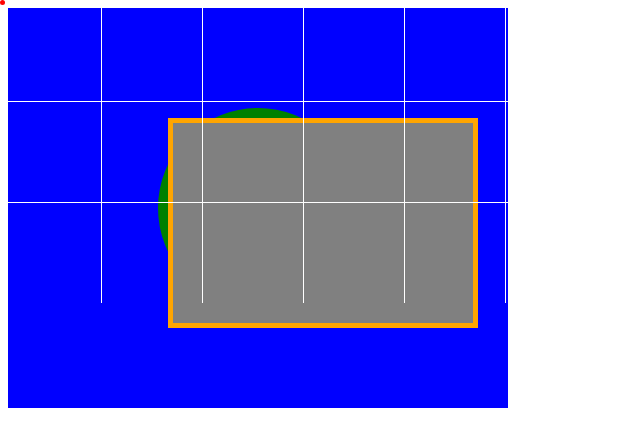
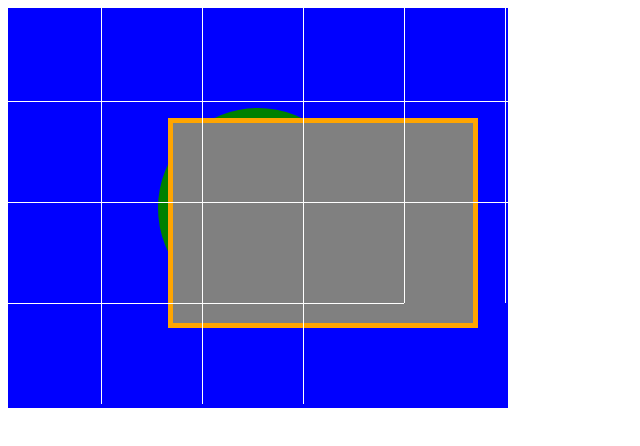
Before and after one commit to androidoverlord/react-resize, a React app: page / in a window 1280 px wide. Shown: the top 446 px of the page, without its empty margins (0-640 px from the left). Built offline with nearby package versions, Linux system fonts and the light colour scheme.

Commit message:
Woprkign through this fucking positioning

```diff
--- a/src/Grid/index.jsx
+++ b/src/Grid/index.jsx
@@ -1,19 +1,20 @@
-import React from 'react'
-import styled from 'styled-components'
+import React from "react";
+import styled from "styled-components";
 
 //
 
 const GridWrapper = styled.div`
     width: 100%;
     height: 100%;
-    positioN :absolute;
+    position: absolute;
     display: flex;
     z-index: 2;
-    top: 0; left: 0;
-pointer-events: none;
+    top: 0;
+    left: 0;
+    pointer-events: none;
     flex-wrap: wrap;
     align-content: flex-start;
-    gap:0;
+    gap: 0;
 
     div {
         flex: 0 0 100px;
@@ -25,11 +26,14 @@ pointer-events: none;
 
 //
 
-const Grid = () =>{
+const Grid = () => {
+    return (
+        <GridWrapper>
+            {Array.from({ length: 40 }, (obj, index) => (
+                <div key={`grid-item${index}`} />
+            ))}
+        </GridWrapper>
+    );
+};
 
-    return <GridWrapper>
-{ Array.from({length:30}, (obj,index) => <div key={`grid-item${index}`}/>)}
-    </GridWrapper>
-}
-
-export default Grid
+export default Grid;
--- a/src/Uploader/index.jsx
+++ b/src/Uploader/index.jsx
@@ -20,6 +20,7 @@ const UploaderWrapper = styled.div`
     border: 10px solid green;
     box-sizing: border-box;
     background: white;
+    position: relative;
 `;
 
 //
@@ -42,103 +43,83 @@ export default Uploader;
 
 const ImageWrapper = styled.div`
     width: 300px;
-    height: 200px;
-    background: gray;
-    border: 5px solid orange;
-`;
 
-const DotWrapper = styled.div`
-    border-radius: 50%;
-    width: 5px;
-    height: 5px;
-    background: red;
-    position: absolute;
-    z-index: 10;
+    .content {
+        width: 100%;
+        height: 200px;
+        background: gray;
+        top: 0;
+        left: 0;
+        border: 5px solid orange;
+    }
 `;
 
 const Image = () => {
     const [dragging, setDragging] = useState(false);
-    const [position, setPosition] = useState({ x: 0, y: 0 });
-    const [offset, setOffset] = useState({ x: 0, y: 0 } );
-    const [dot,setDot] = useState({x: 0, y:0});
-
-    const container = useRef(null);
-
-    /**
-     *
-     */
-
-    const onDragStart = (e) => {
-        /**
-         * begin drag,
-         */
-
-        setDragging(true);
-        setOffset({
-            x: container.current.offsetLeft,
-            y: container.current.offsetTop
-        });
-        setPosition({
-            x: e.clientX,
-            y: e.clientY
-        });
-
-        setDot({ x: e.clientX, y: e.clientY });
-    };
-
-    const onDrag = (e) => {
-        setPosition({
-            x: e.clientX,
-            y: e.clientY
-        });
-
-        setDot({ x: e.clientX, y: e.clientY });
-
-    };
-
-    const onDragEnd = (e) => {
-        setDragging(false);
-        setPosition({
-            x: e.clientX,
-            y: e.clientY
-        });
-        setDot({ x: e.clientX, y: e.clientY });
-    };
+    const [values, setValues] = useState({});
+    const [container, setContainer] = useState(null);
 
     //
 
-    console.log( 'offset: ', offset, 'position: ', position, 'result: ', position.x - (position.x - offset.x)  );
+    function onDragStart(ev) {
+        setDragging(true);
+
+        /**
+         * create clone
+         */
+        const reference = ev.target.getBoundingClientRect();
+        setValues({
+            top: ev.pageY - reference.top,
+            left: ev.pageX - reference.left,
+            width: reference.width,
+            height: reference.height,
+        });
+        setContainer(reference);
+    }
+
+    function onDrag(ev) {
+        ev.preventDefault();
+
+        setValues({
+            top: ev.pageY - container.top,
+            left: ev.pageX - container.left,
+            width: container.width,
+            height: container.height,
+        });
+    }
+
+    function onDragEnd(ev) {
+        setDragging(false);
+    }
+
+    //
 
     return (
-        <div className="images">
-            <DotWrapper style={{
-                top: `${dot.y}px`,
-                left: `${dot.x}px`,
-                pointerEvents: 'none'
-            }}/>
-            <ImageWrapper ref={container}
-                className={dragging ? "dragging" : ""}
+        <>
+            <ImageWrapper
+                style={{ opacity: dragging ? 0 : 1 }}
                 draggable
                 onDragStart={onDragStart}
                 onDrag={onDrag}
                 onDragEnd={onDragEnd}
-                style={{
-                    position: 'absolute',
-                    opacity: dragging ? 0 : 1,
-                    cursor: dragging ? 'transform' : 'pointer'
-                }}
-            ></ImageWrapper>
+            >
+                <div className="content"></div>
+            </ImageWrapper>
+
             <ImageWrapper
-                key={`clone-${position}`}
                 style={{
                     position: "fixed",
-                    top: `${( position.y - offset.y )  +  offset.y}px`,
-                    left: `${( position.x - offset.x )  +  offset.x}px`,
-                    opacity: dragging ? 1 : 0,
+                    borderColor: "green !important",
+                    display: dragging ? "block" : "none",
                     pointerEvents: "none",
-                    border: "4px solid red",
+                    top: `${values.top}px`,
+                    left: `${values.left}px`,
+                    width: `${values.width}px`,
+                    height: `${values.height}px`,
                 }}
-            ></ImageWrapper>
-        </div>
+            >
+                <div className="content"></div>
+            </ImageWrapper>
+        </>
     );
 };
--- a/webpack.config.js
+++ b/webpack.config.js
@@ -1,23 +1,23 @@
-const MiniCssExtractPlugin = require('mini-css-extract-plugin');
-const BrowserSyncPlugin = require('browser-sync-webpack-plugin');
-const path = require('path');
-const webpack = require('webpack');
+const MiniCssExtractPlugin = require("mini-css-extract-plugin");
+const BrowserSyncPlugin = require("browser-sync-webpack-plugin");
+const path = require("path");
+const webpack = require("webpack");
 
 module.exports = () => {
     return {
-        devtool: 'source-map',
+        devtool: "source-map",
         output: {
-            filename: '[name].min.js',
-            assetModuleFilename: 'img/[hash][ext][query]',
+            filename: "[name].min.js",
+            assetModuleFilename: "img/[hash][ext][query]",
             clean: true,
         },
         entry: {
-            main: './src/index.jsx',
+            main: "./src/index.jsx",
         },
         resolve: {
-            extensions: ['.js', '.jsx'],
+            extensions: [".js", ".jsx"],
             alias: {
-                '@root': path.resolve(__dirname, './'),
+                "@root": path.resolve(__dirname, "./"),
             },
         },
         module: {
@@ -27,15 +27,15 @@ module.exports = () => {
                     exclude: /node_modules/,
                     use: [
                         {
-                            loader: 'babel-loader',
+                            loader: "babel-loader",
                             options: {
                                 presets: [
-                                    '@babel/preset-env',
-                                    '@babel/preset-react',
+                                    "@babel/preset-env",
+                                    "@babel/preset-react",
                                 ],
                                 plugins: [
-                                    '@babel/plugin-proposal-class-properties',
-                                    'lodash',
+                                    "@babel/plugin-proposal-class-properties",
+                                    "lodash",
                                 ],
                             },
                         },
@@ -47,46 +47,43 @@ module.exports = () => {
                     use: [
                         {
                             loader: MiniCssExtractPlugin.loader,
-                            options: { publicPath: '' },
+                            options: { publicPath: "" },
                         },
-                        'css-loader',
+                        "css-loader",
                         {
-                            loader: 'postcss-loader',
+                            loader: "postcss-loader",
                             options: {
                                 postcssOptions: {
-                                    plugins: ['autoprefixer'],
+                                    plugins: ["autoprefixer"],
                                 },
                             },
                         },
-                        'sass-loader',
+                        "sass-loader",
                     ],
                 },
                 {
                     test: /\.(png|svg|jpg|jpeg|gif)$/i,
-                    type: 'asset/resource',
+                    type: "asset/resource",
                 },
                 {
                     test: /\.(woff|woff2)$/i,
-                    type: 'asset/resource',
+                    type: "asset/resource",
                     generator: {
-                        filename: 'fonts/[hash][ext][query]',
+                        filename: "fonts/[hash][ext][query]",
                     },
                 },
             ],
         },
         plugins: [
-            new MiniCssExtractPlugin({ filename: '[name].min.css' }),
+            new MiniCssExtractPlugin({ filename: "[name].min.css" }),
             new webpack.ProvidePlugin({
                 utils: path.resolve(
-                    path.join(
-                        __dirname,
-                        './src/utilities/helpers.jsx'
-                    )
+                    path.join(__dirname, "./src/utilities/helpers.jsx")
                 ),
-                process: 'process/browser',
+                process: "process/browser",
             }),
             new BrowserSyncPlugin({
-                proxy: 'http://localhost/_experiments/react.image/',
+                proxy: "http://localhost/_experiments/react.uploader/",
             }),
         ],
     };
```
Also changed, not shown: src/utilities/helpers.jsx (+4 -4 lines), 3 other files (tests, documents, lock files or other folders).
